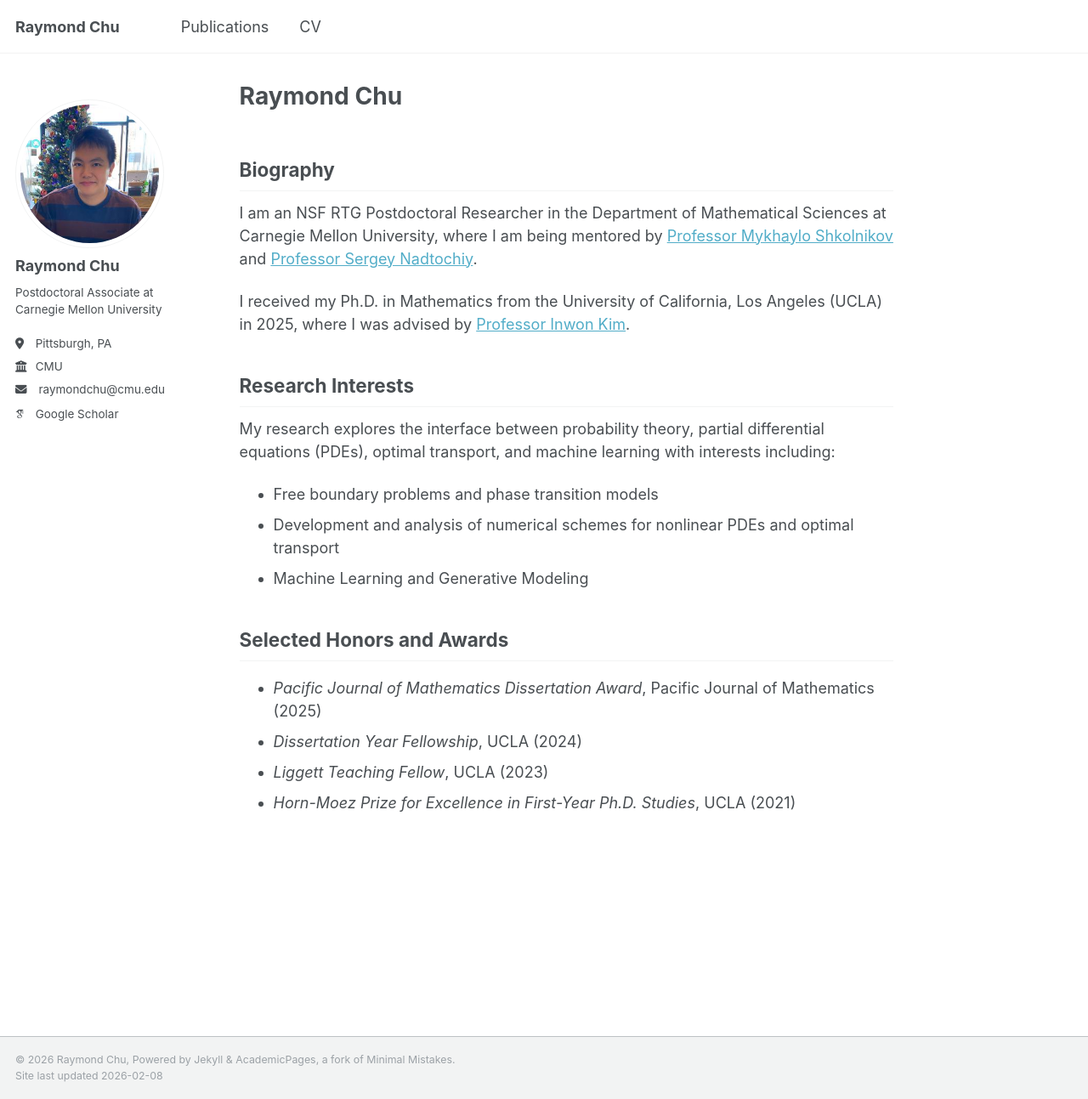
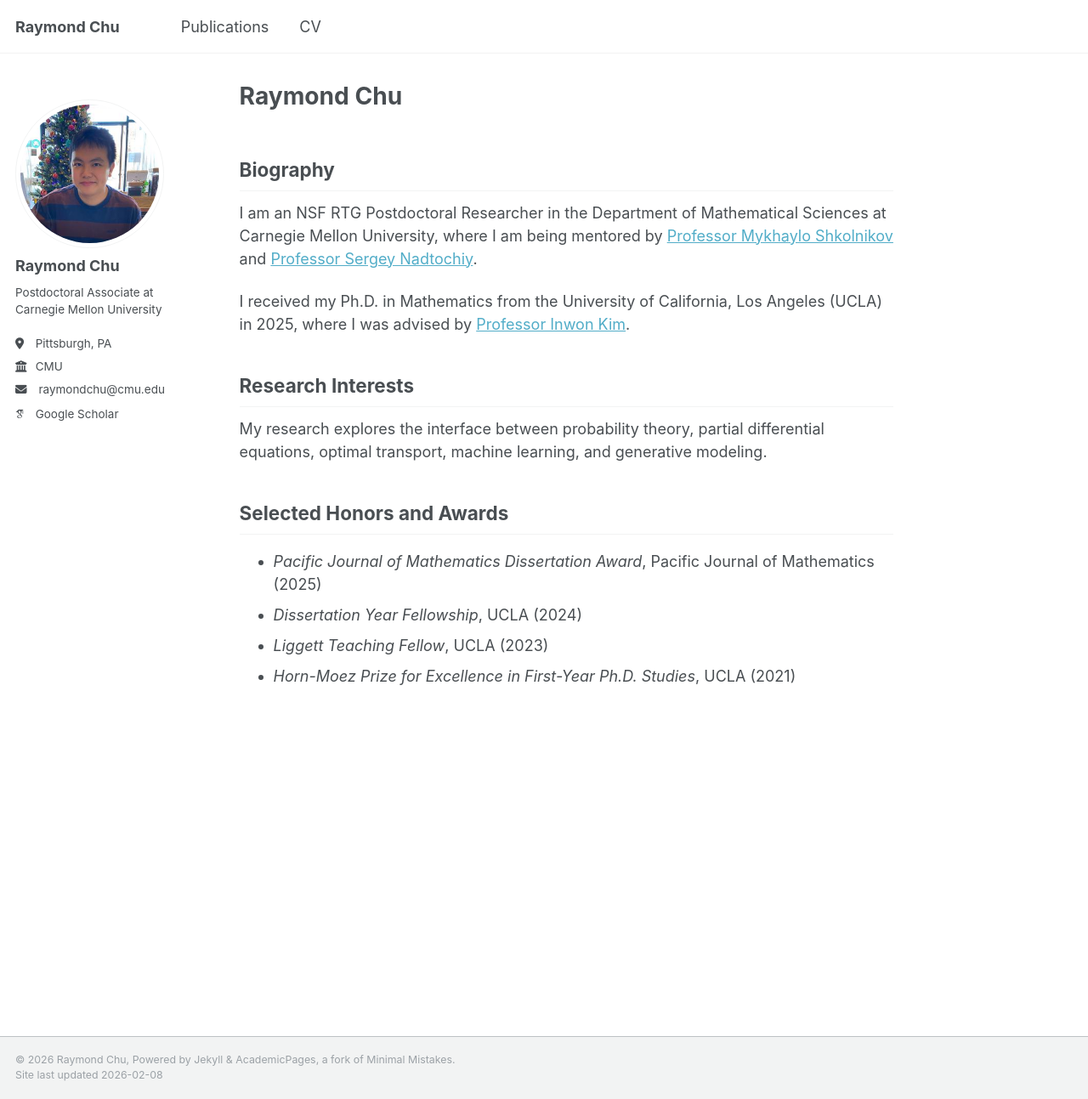
Before and after one commit to rchumath/rchumath.github.io, a Jekyll site: the page built from _pages/about.md, in a window 1280 px wide and 1293 px high. Shown: the whole window at 85% size. Built offline with Jekyll 4.4.1, drawn with Linux system fonts in a browser that asks for light colours; some web fonts are replaced.

Commit message:
Update about.md

```diff
--- a/_pages/about.md
+++ b/_pages/about.md
@@ -13,11 +13,7 @@ I received my Ph.D. in Mathematics from the University of California, Los Angele
 
 ## Research Interests
 
-My research explores the interface between probability theory, partial differential equations (PDEs), optimal transport, and machine learning with interests including:
-
-- Free boundary problems and phase transition models
-- Development and analysis of numerical schemes for nonlinear PDEs and optimal transport
-- Machine Learning and Generative Modeling
+My research explores the interface between probability theory, partial differential equations, optimal transport, machine learning, and generative modeling.
 
 ## Selected Honors and Awards
 
```
